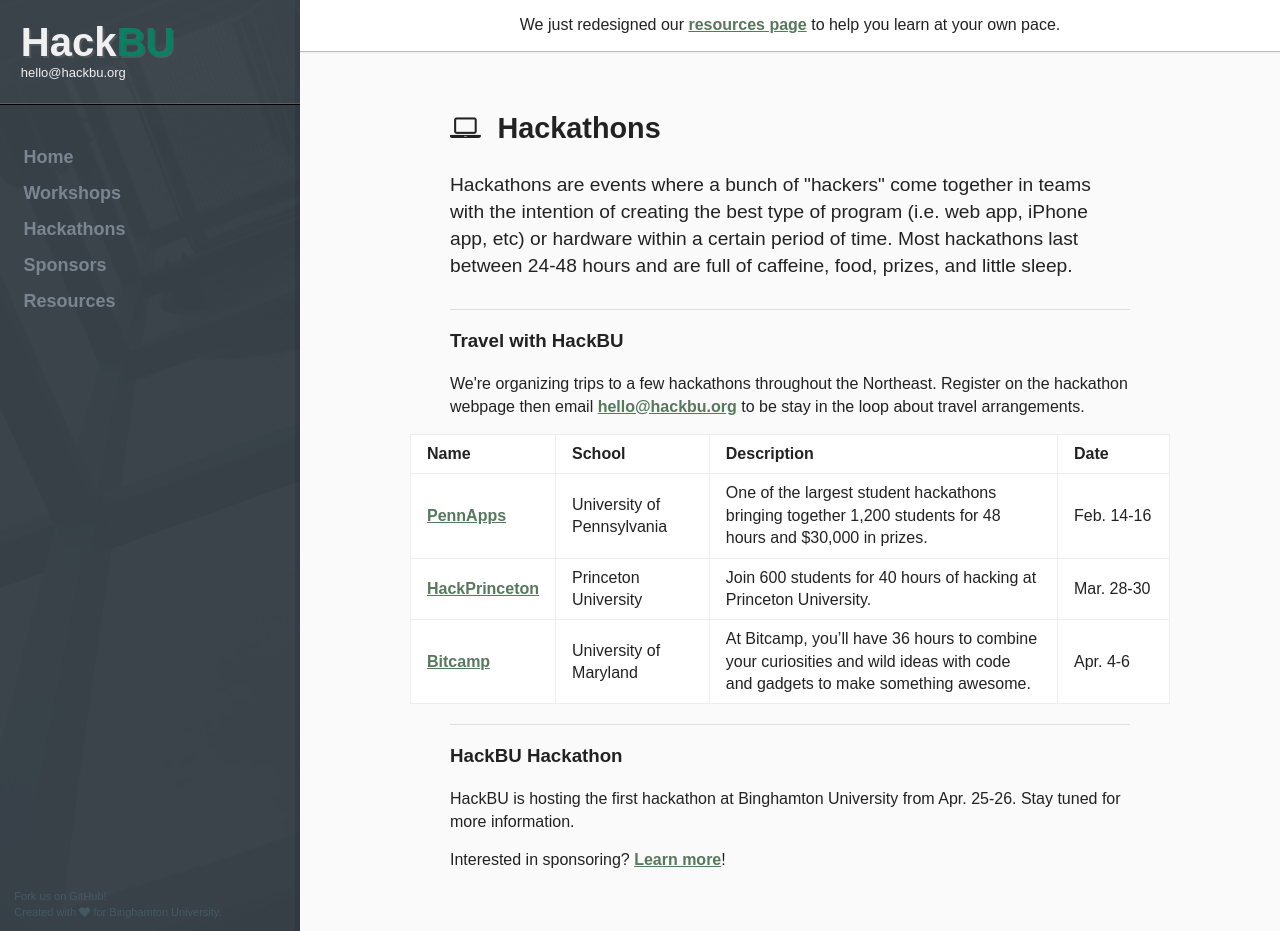
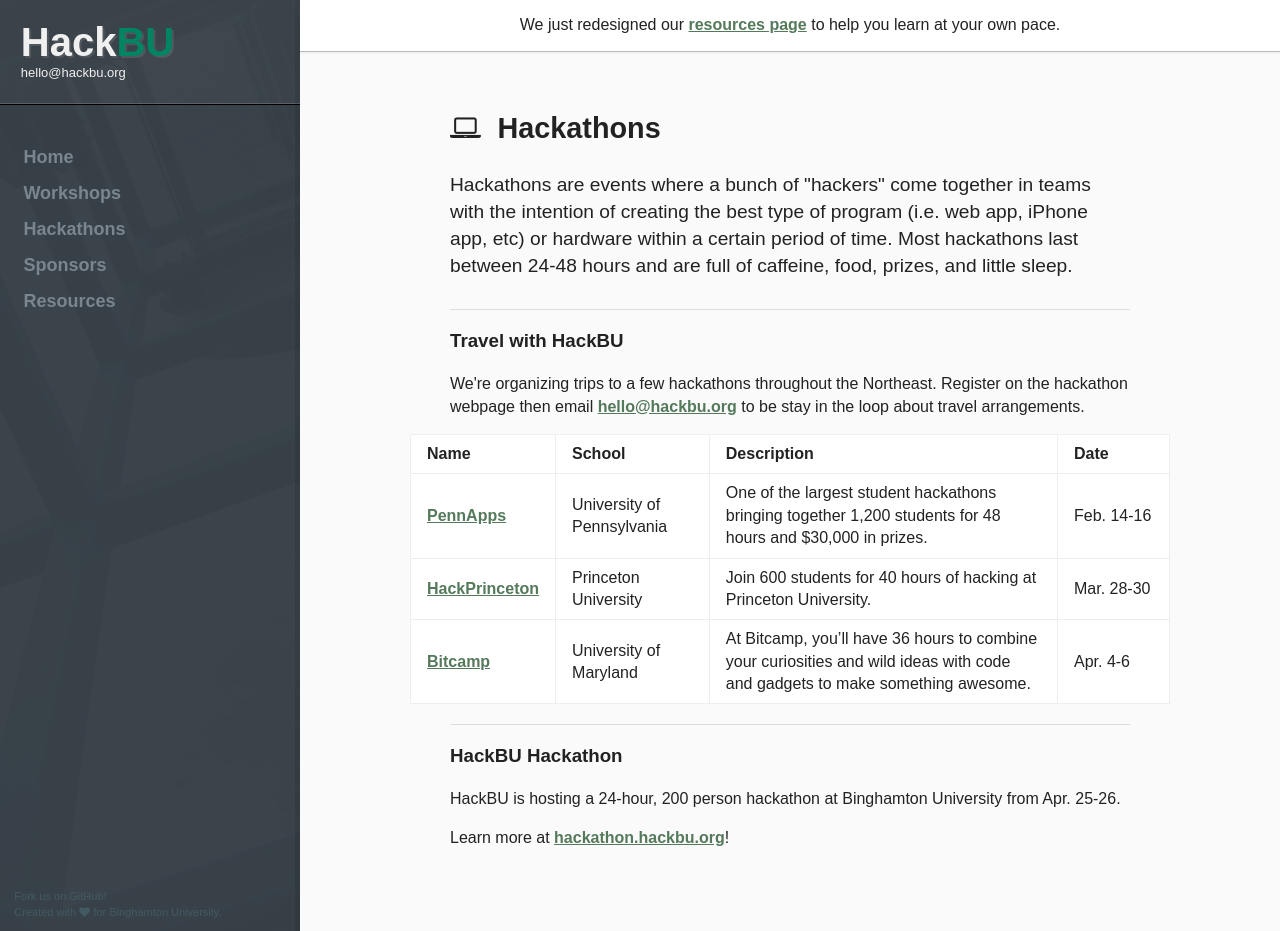
Before and after one commit to hackbinghamton/hackbinghamton.github.io, a Jekyll site: the page built from hackathons/index.html, in a window 1280 px wide and 931 px high. Built offline with Jekyll 4.4.1, drawn with Linux system fonts in a browser that asks for light colours; nearby versions of some CDN libraries; Markdown is read by kramdown in place of the engine named in the settings.

Commit message:
added info on the hackbu hackathon

```diff
--- a/hackathons/index.html
+++ b/hackathons/index.html
@@ -47,7 +47,7 @@
 
 <div class="article">
 	<h3>HackBU Hackathon</h3>
-	<p>HackBU is hosting the first hackathon at Binghamton University from Apr. 25-26. Stay tuned for more information.</p>
+	<p>HackBU is hosting a 24-hour, 200 person hackathon at Binghamton University from Apr. 25-26.</p>
 
-	<p>Interested in sponsoring? <a href="/sponsors/">Learn more</a>!
+	<p>Learn more at <a href="http://hackathon.hackbu.org/">hackathon.hackbu.org</a>!</p>
 </div>
--- a/index.html
+++ b/index.html
@@ -5,7 +5,7 @@
 
 <div class="article article-introduction">
 	<h2>Let's Code!</h2>
-	<p>HackBU exists to foster a community of individuals who solve problems through the innovative use of technology. We host weekly <a href="/workshops/">web development workshops</a>, organize <a href="/hackathons/">trips to hackathons</a>, and will host our own 24-hour hackathon.</p>
+	<p>HackBU exists to foster a community of individuals who solve problems through the innovative use of technology. We host weekly <a href="/workshops/">web development workshops</a>, organize <a href="/hackathons/">trips to hackathons</a>, and will host <a href="http://hackathon.hackbu.org/" title="The HackBU Hackathon">our own 24-hour hackathon</a>.</p>
 
 	<h3>Join us.</h3>
 	<form action="http://hackbu.us3.list-manage1.com/subscribe" method="get" class="article-introduction-form clearfix">
--- a/workshops/index.html
+++ b/workshops/index.html
@@ -105,7 +105,7 @@
 			</tr>
 			<tr>
 				<td class="table-center">9</td>
-				<td colspan="4"><a href="/hackathons/" title="Learn more about the HackBU Hackathon">Hackathon</a></td>
+				<td colspan="4"><a href="http://hackathon.hackbu.org/" title="Learn more about the HackBU Hackathon">HackBU Hackathon</a></td>
 			</tr>
 		</tbody>
 	</table>
```
